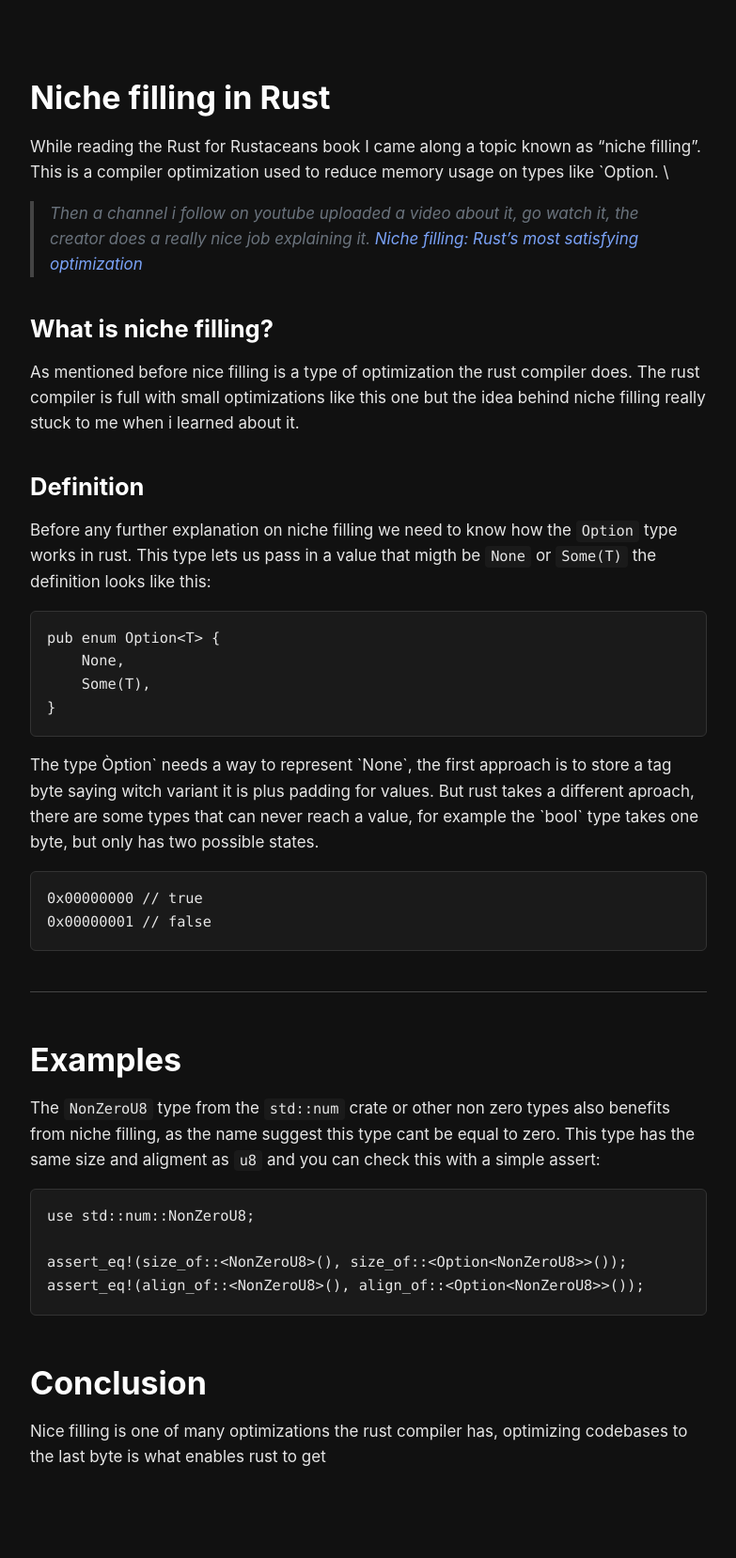
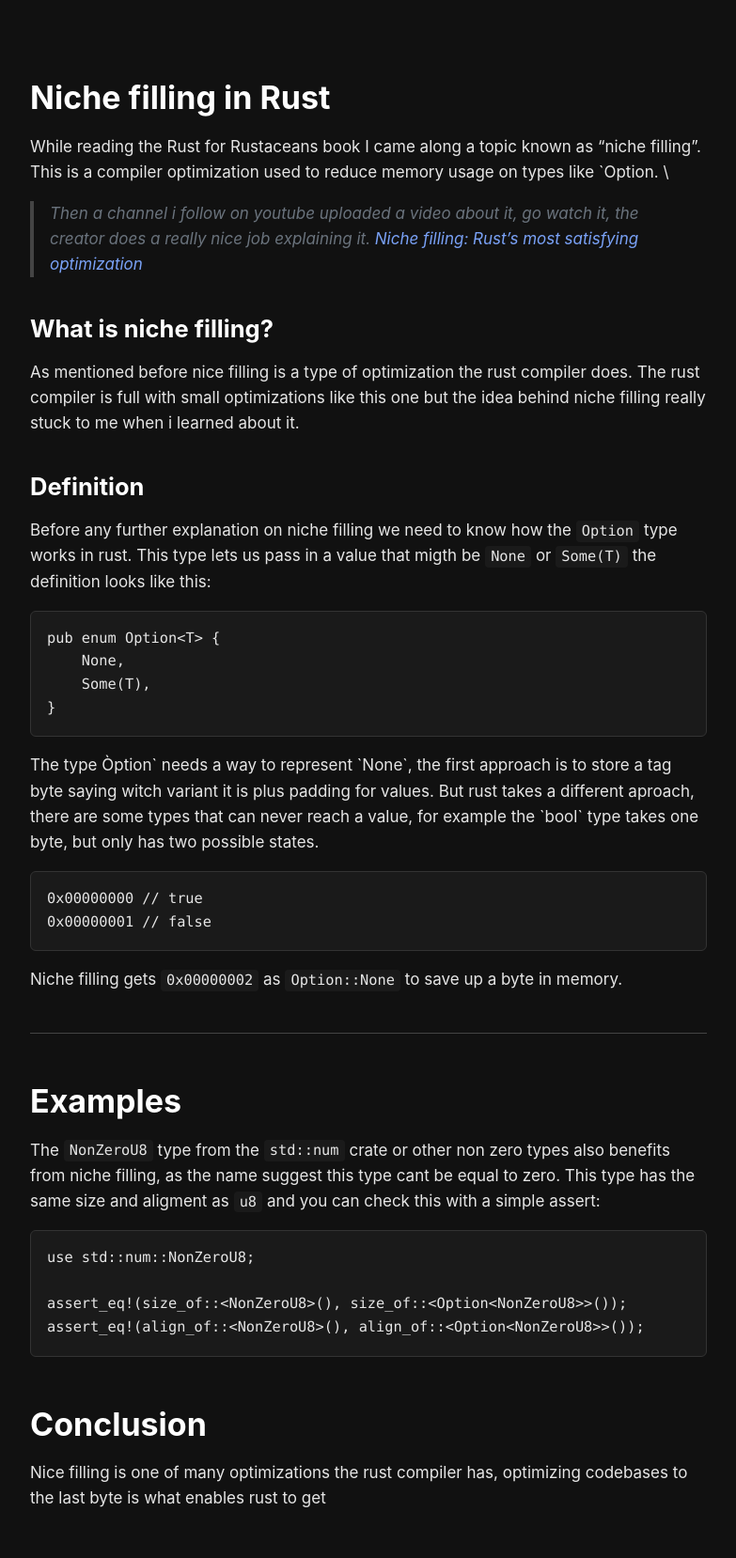
Before and after one commit to borrasnil/website, a Jekyll site: the page built from blog/2026-11-19-rust_niche_filling.md, in a window 1280 px wide. Shown: the whole page at 94% size, without its empty margins (248-1031 px from the left). Built offline with Jekyll 4.4.1, drawn with Linux system fonts in a browser that asks for light colours; before the commit the page ends 1613 px from its top, so only the background shows below that.

Commit message:
feat: explained example

````diff
--- a/blog/2026-11-19-rust_niche_filling.md
+++ b/blog/2026-11-19-rust_niche_filling.md
@@ -33,6 +33,8 @@ for example the `bool` type takes one byte, but only has two possible states.
 0x00000001 // false
 ```
 
+Niche filling gets `0x00000002` as `Option::None` to save up a byte in memory.
+
 
 ---
 
````
